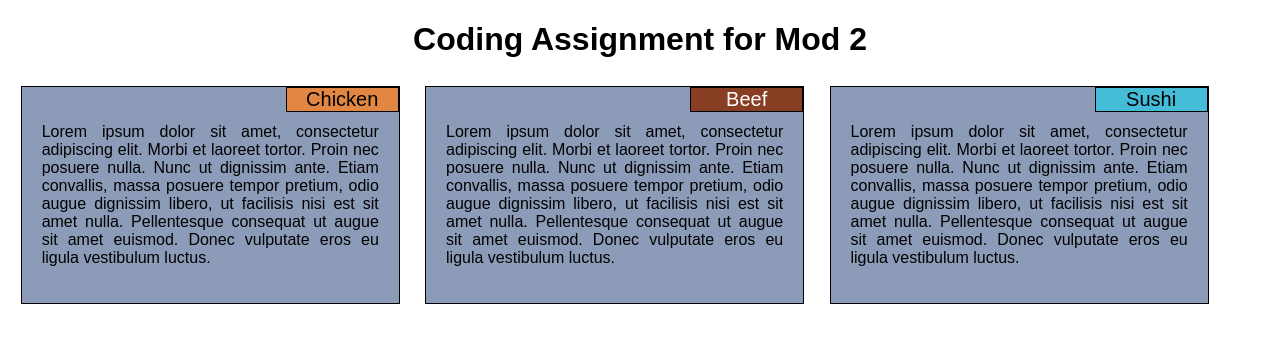
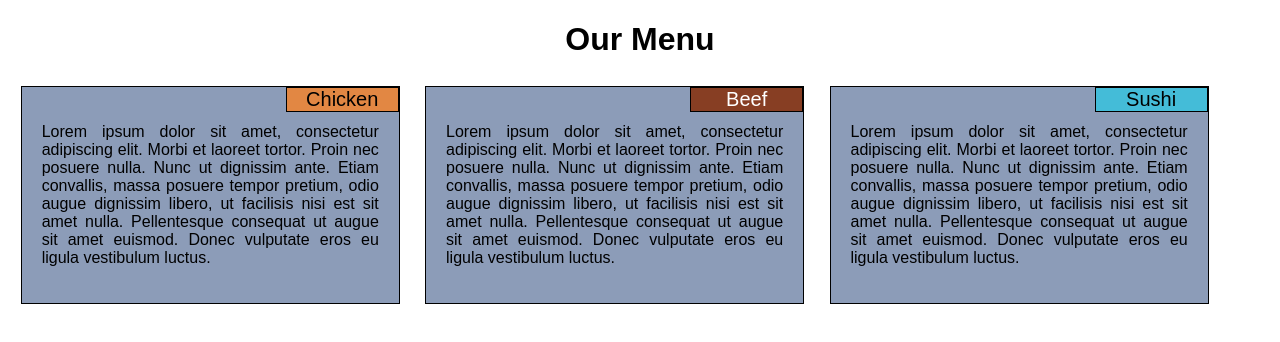
Before and after one commit to iverubini/mod2_solution, a plain HTML site: page index.html in a window 1280 px wide. Drawn offline with Linux system fonts and the light colour scheme.

Commit message:
Update index.html
Changed <h1> text.

```diff
--- a/index.html
+++ b/index.html
@@ -9,7 +9,7 @@
 
 <body>
 
-<h1>Coding Assignment for Mod 2</h1>
+<h1>Our Menu</h1>
 
 <div class="row">
 
```
